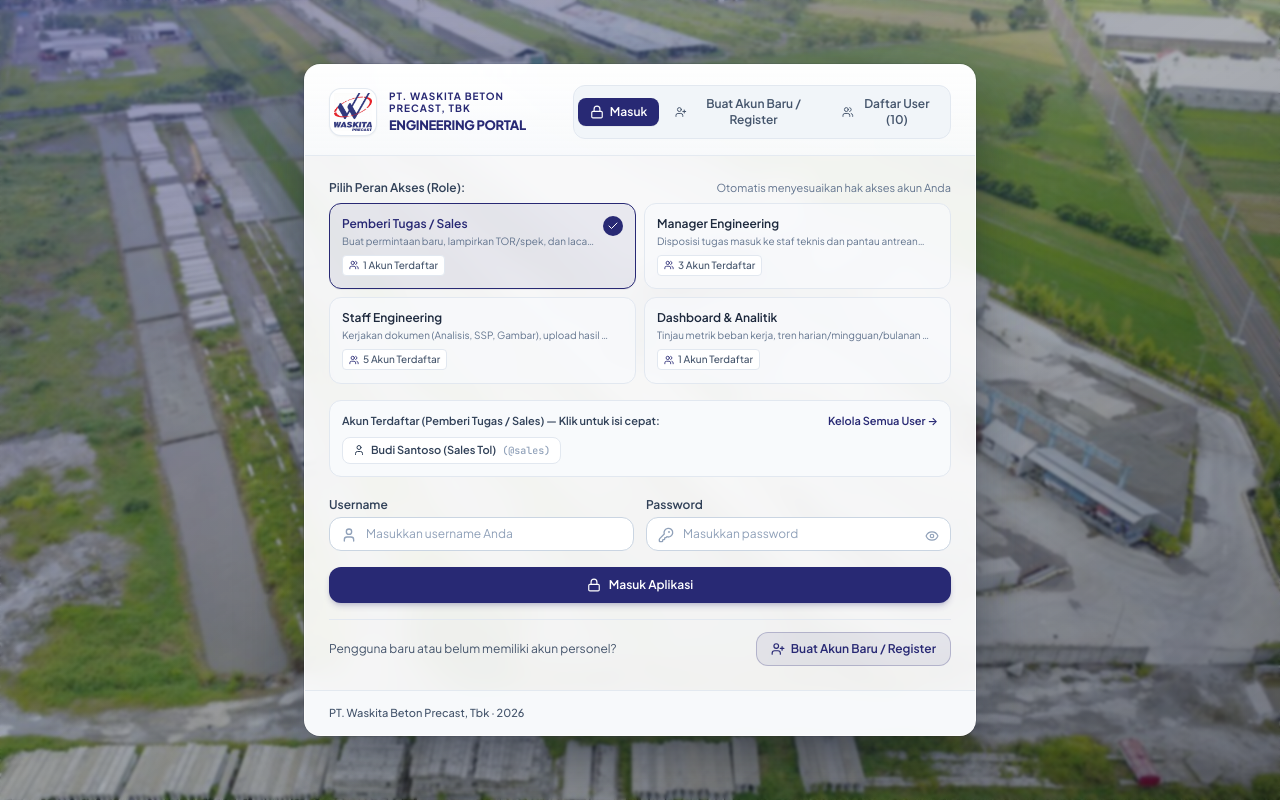
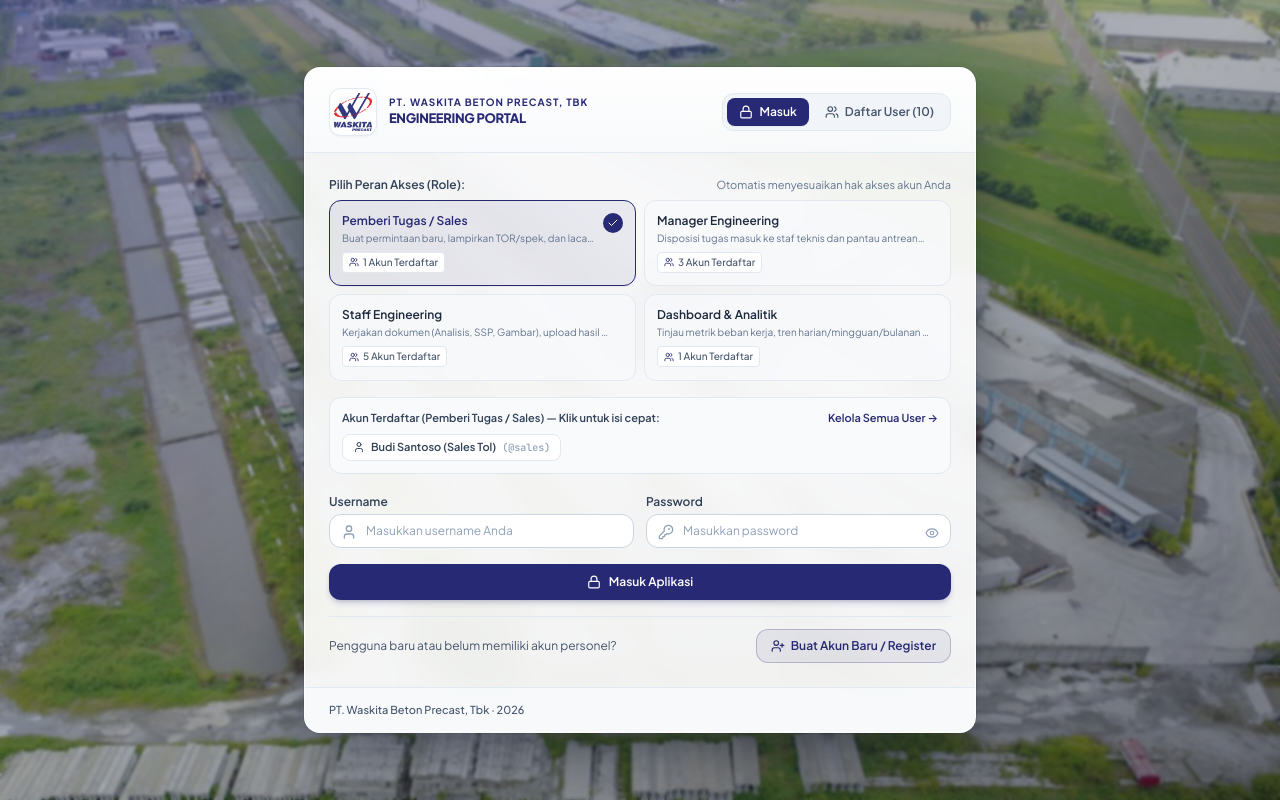
Before and after one commit to Angniecoy/monitoring_permintaan_data, a React (Vite) app: page / in a window 1280 px wide. Built offline with nearby package versions, Linux system fonts and the light colour scheme.

Commit message:
feat(auth): remove registration button from login modal
Restrict user registration access by removing the registration tab button from the login modal.

```diff
--- a/src/components/LoginModal.tsx
+++ b/src/components/LoginModal.tsx
@@ -367,23 +367,6 @@ export const LoginModal: React.FC<LoginModalProps> = ({
               >
                 <Lock className="w-3.5 h-3.5" />
                 <span>Masuk</span>
-              </button>
-
-              <button
-                type="button"
-                onClick={() => {
-                  setActiveTab('register');
-                  setRegError('');
-                  setSuccessMsg('');
-                }}
-                className={`flex items-center gap-1.5 px-3 py-1.5 rounded-lg text-xs font-semibold transition-all ${
-                  activeTab === 'register'
-                    ? 'bg-[#282974] text-white shadow-2xs'
-                    : 'text-slate-600 hover:text-slate-900 hover:bg-white'
-                }`}
-              >
-                <UserPlus className="w-3.5 h-3.5" />
-                <span>Buat Akun Baru / Register</span>
               </button>
 
               <button
```
